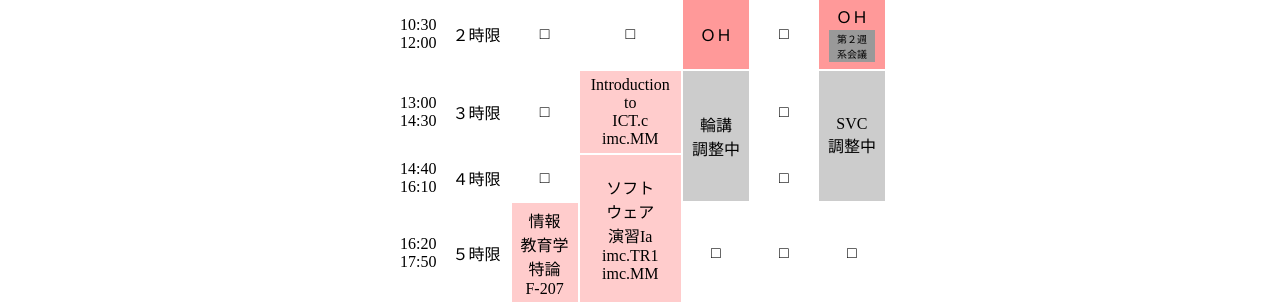
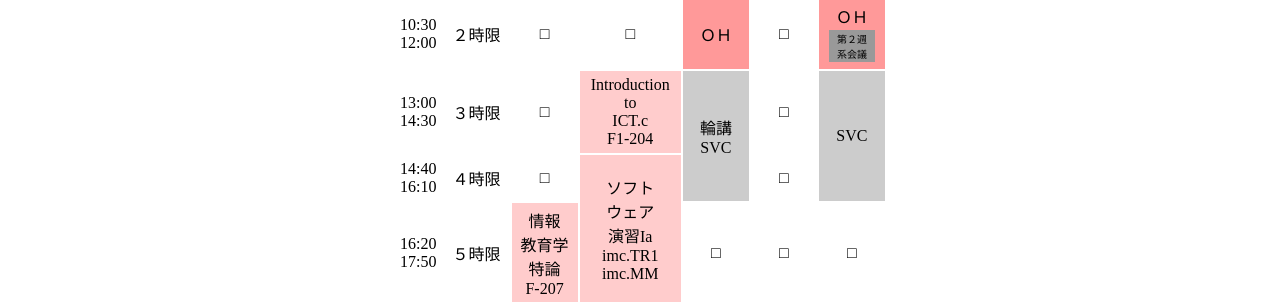
Before and after one commit to kj65kawai/kawai, a plain HTML site: page schedule.html in a window 1280 px wide. Shown: the part 201-503 px from the top of the page. Drawn offline with Linux system fonts and the light colour scheme.

Commit message:
Update schedule.html

```diff
--- a/schedule.html
+++ b/schedule.html
@@ -41,9 +41,9 @@
 <TR>
 <TD ALIGN=center>13:00<BR>14:30</TD><TD ALIGN=center>３時限</TD>
 <TD ALIGN=center>□</TD>
-<TD ALIGN=center BGCOLOR="#FFCCCC"></A HREF="/~kawai/gi/public/">Introduction<br />to<br />ICT.c</A><br />imc.MM</TD>
-<TD ALIGN=center rowspan="2" BGCOLOR="#CCCCCC">輪講<br>調整中</TD><TD ALIGN=center>□</TD>
-<TD ALIGN=center rowspan="2" BGCOLOR="#CCCCCC">SVC<br>調整中</TD>
+<TD ALIGN=center BGCOLOR="#FFCCCC"></A HREF="/~kawai/gi/public/">Introduction<br />to<br />ICT.c</A><br />F1-204</TD>
+<TD ALIGN=center rowspan="2" BGCOLOR="#CCCCCC">輪講<br>SVC</TD><TD ALIGN=center>□</TD>
+<TD ALIGN=center rowspan="2" BGCOLOR="#CCCCCC">SVC</TD>
 </TR>
 <TR>
 <TD ALIGN=center>14:40<BR>16:10</TD><TD ALIGN=center>４時限</TD>
```
